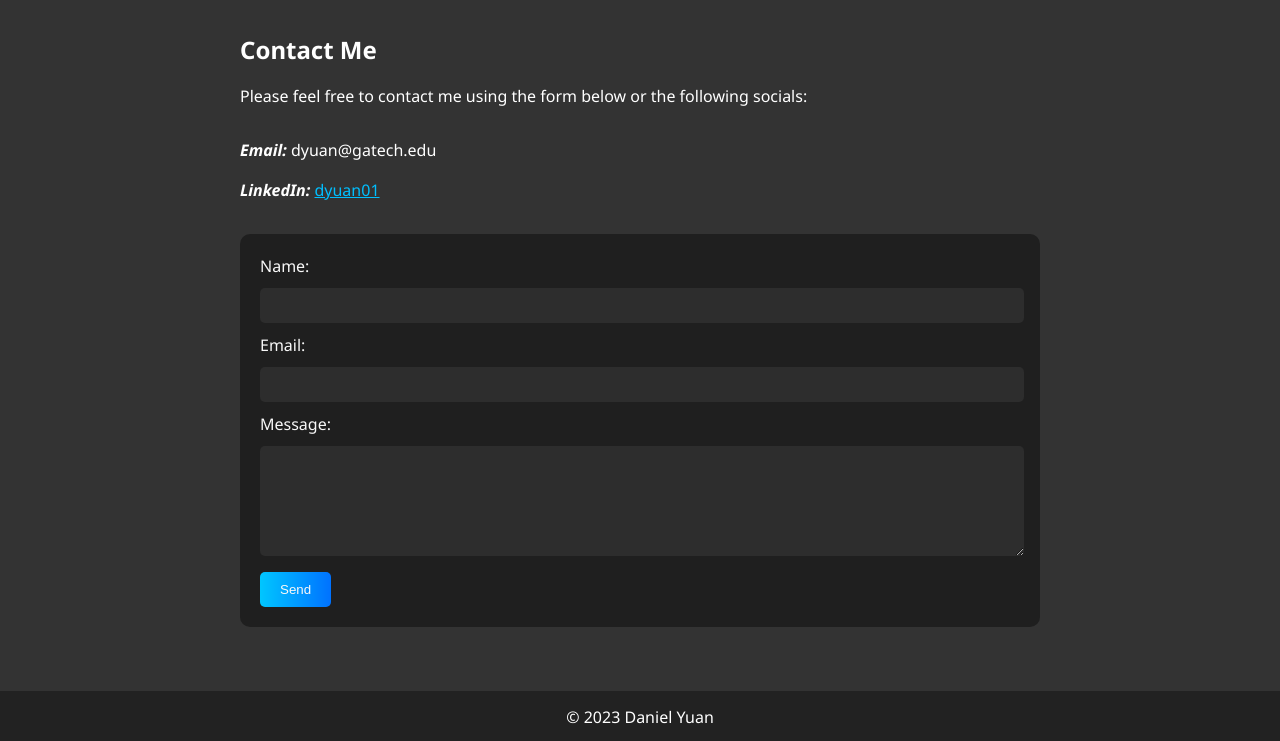
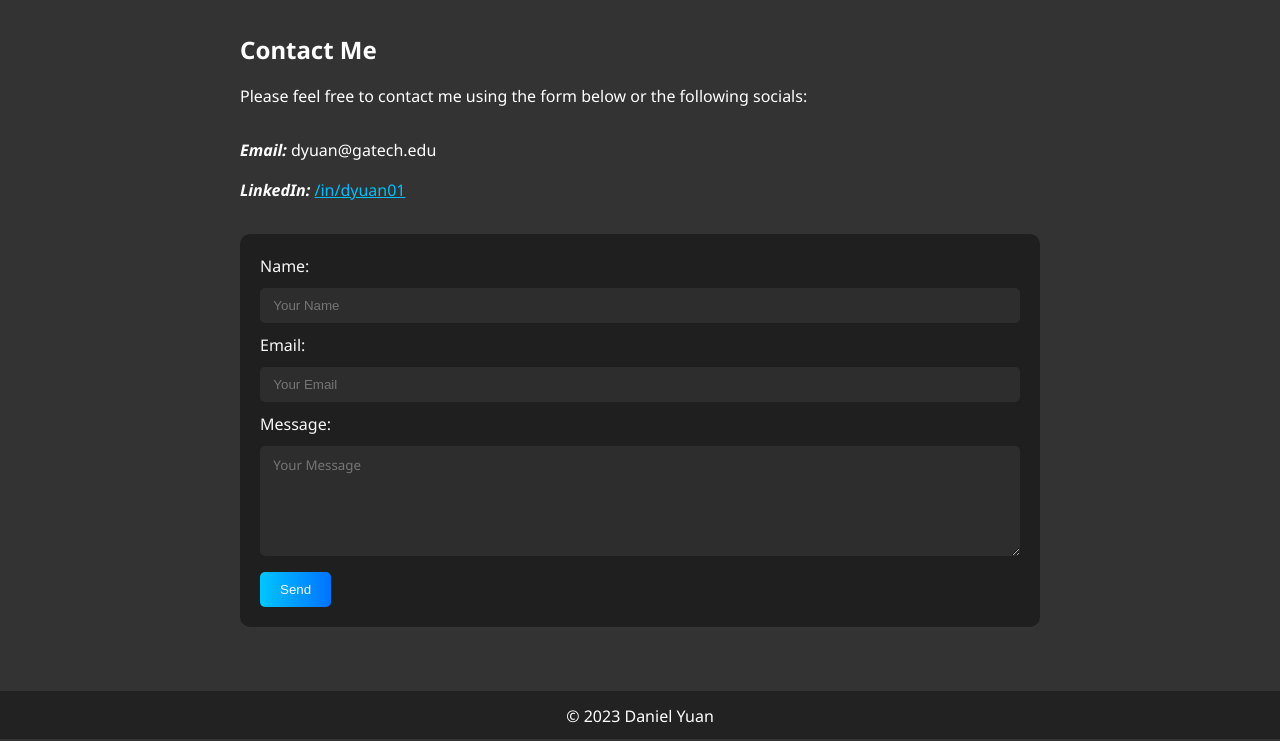
Before and after one commit to dyuan2001/dyuan2001.github.io, a plain HTML site: page pages/contact.html in a window 1280 px wide. Shown: the part 193-934 px from the top of the page. Drawn offline with Linux system fonts and the light colour scheme.

Commit message:
Fix footer and various other changes.

```diff
--- a/pages/contact.html
+++ b/pages/contact.html
@@ -10,6 +10,8 @@
     <link rel="stylesheet" href="/styles/style.css">
   </head>
   <body>
+    <div id="page-container">
+        <div id="content-wrap">
             <!-- Header. Defined in header.html. Change there then copy changes to all pages. -->
             <header>
                 <h1>Daniel Yuan</h1>
@@ -34,18 +36,19 @@
             <p>Please feel free to contact me using the form below or the following socials:</p>
             <ul>
                 <li><strong><em>Email:</em></strong> dyuan@gatech.edu</li>
-        <li><strong><em>LinkedIn:</em></strong> <a href=https://www.linkedin.com/in/dyuan01/>dyuan01</a></li>
+                <li><strong><em>LinkedIn:</em></strong> <a href=https://www.linkedin.com/in/dyuan01/>/in/dyuan01</a></li>
             </ul>
-      <form action="mailto:dyuan@gatech.edu" method="POST">
+            <form action="mailto:dyuan@gatech.edu" method="POST" enctype="text/plain">
                 <label for="name">Name:</label>
-        <input type="text" id="name" name="name" required>
+                <input type="text" id="name" name="name" placeholder="Your Name" required>
                 <label for="email">Email:</label>
-        <input type="email" id="email" name="email" required>
+                <input type="email" id="email" name="email" placeholder="Your Email" required>
                 <label for="message">Message:</label>
-        <textarea id="message" name="message" rows="5" required></textarea>
+                <textarea id="message" name="message" rows="5" placeholder="Your Message" required></textarea>
                 <input type="submit" value="Send">
             </form>
             </main>
+        </div>
         <!-- Footer. Defined in footer.html. Change there then copy changes to all pages. -->
         <footer>
             <div class="footer-container">
@@ -53,5 +56,6 @@
             </div>
         </footer>
         <!-- End footer. -->
+    </div>
   </body>
 </html>
--- a/styles/style.css
+++ b/styles/style.css
@@ -156,11 +156,20 @@ a {
   color: #0077B5; /* LinkedIn blue */
 }
 
+#page-container {
+  position: relative;
+  min-height: 100vh;
+}
+
+#content-wrap {
+  padding-bottom: 3em;    /* Footer height */
+}
+
 footer {
-  position: relative;
+  position: absolute;
   bottom: 0;
   width: 100%;
-  height: 50px;
+  height: 3em;
   background-color: #222;
   color: #fff;
   display: flex;
@@ -255,9 +264,10 @@ form label {
 form input[type="text"],
 form input[type="email"],
 form input[type="password"] {
-  width: 100%;
+  width: 98%;
   padding-top: 10px;
   padding-bottom: 10px;
+  padding-left: 1em;
   border: none;
   background-color: #2d2d2d;
   color: #f8f8f8;
@@ -266,9 +276,10 @@ form input[type="password"] {
 }
 
 form textarea {
-  width: 100%;
+  width: 98%;
   padding-top: 10px;
   padding-bottom: 10px;
+  padding-left: 1em;
   border: none;
   background-color: #2d2d2d;
   color: #f8f8f8;
```
Also changed, not shown: index.html (+4 -0 lines), pages/about.html (+4 -0 lines), pages/experience.html (+4 -0 lines), pages/resume.html (+4 -1 lines). Lines whose indentation alone changed are shown as unchanged.
